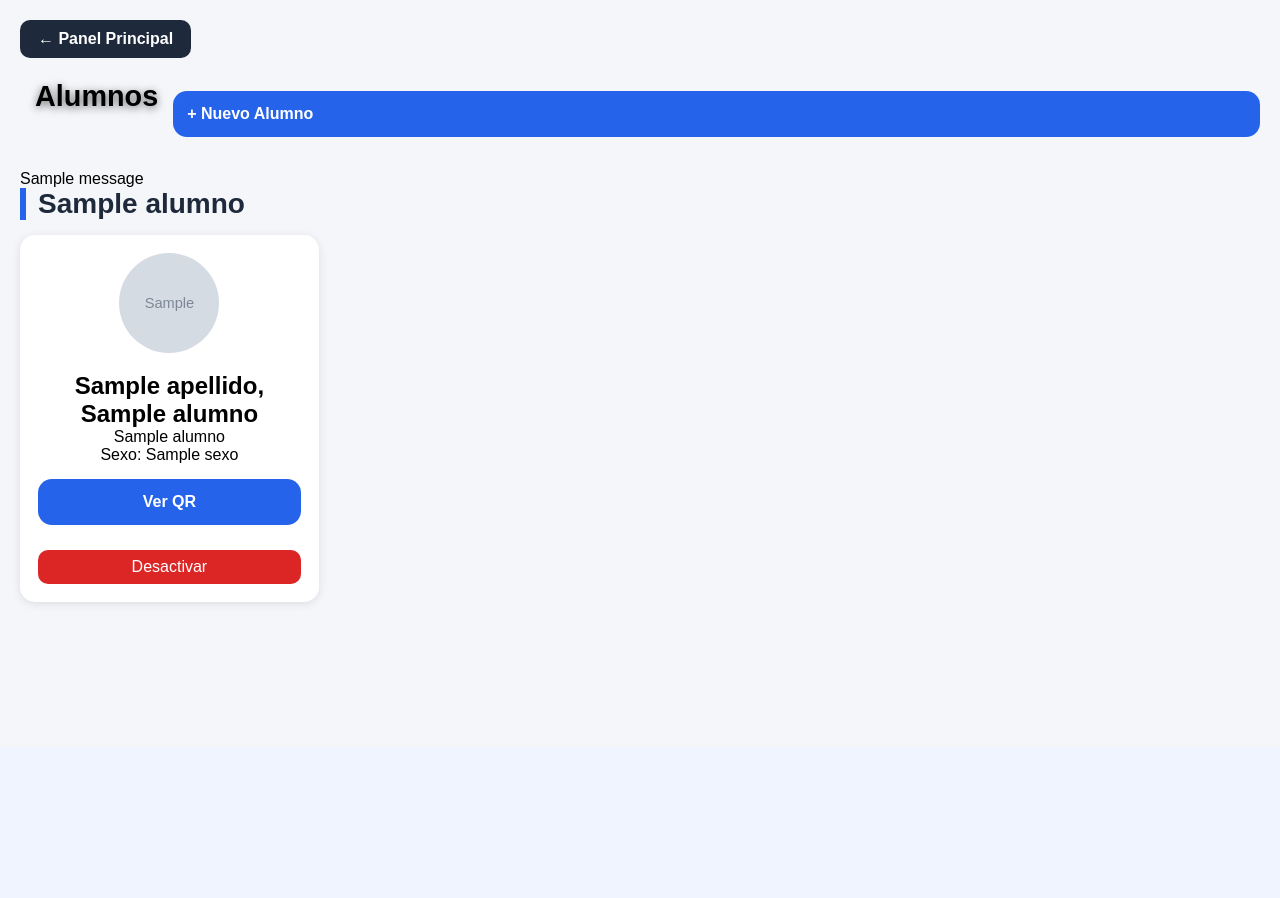
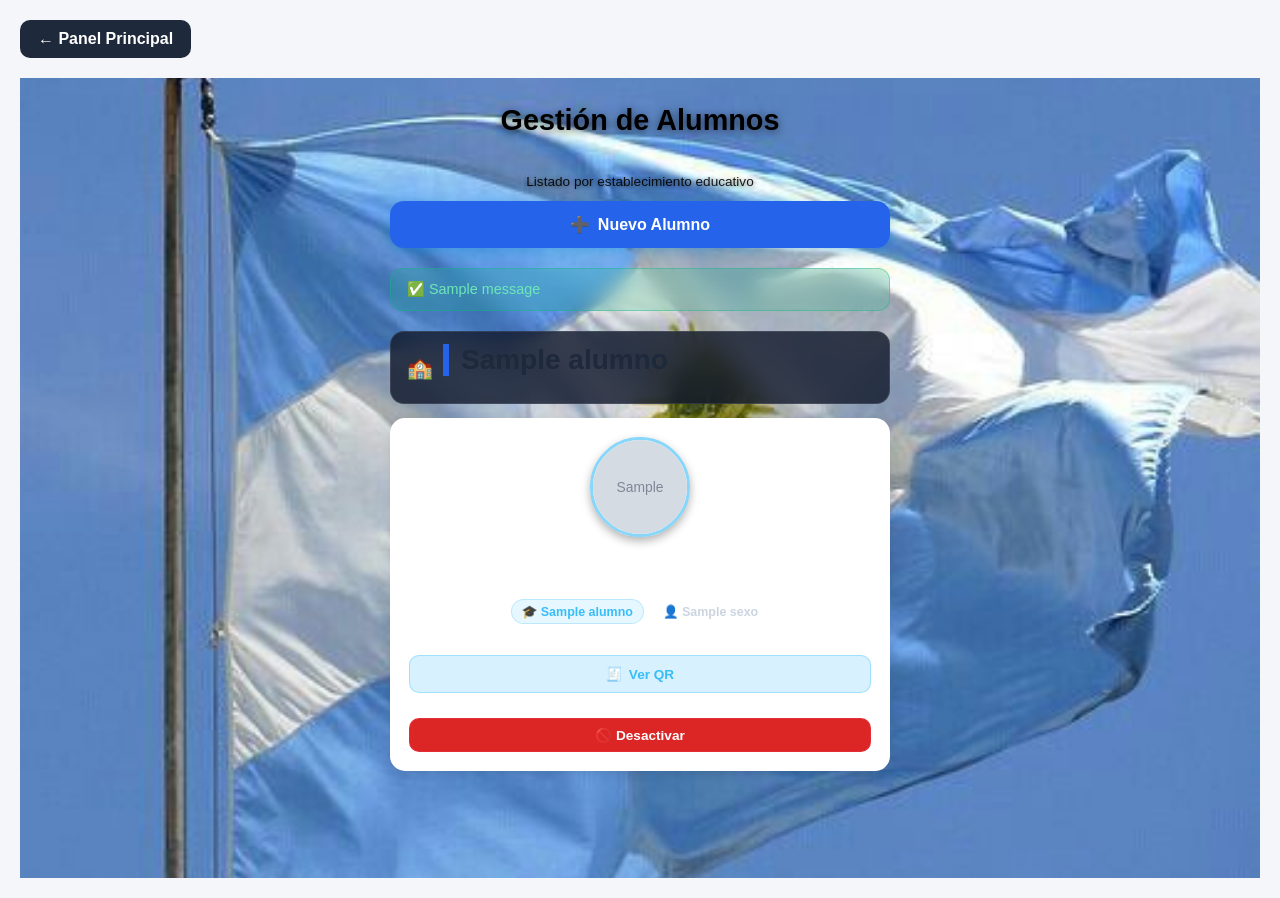
Before and after one commit to DavidAdrian2002/final_qr, a Flask app: page /alumnos in a window 1280 px wide. Shown: the part 53-951 px from the top of the page. Before the commit the page ends 659 px from the top, so only its background shows below. Run offline with Flask 3, Linux system fonts and the light colour scheme; the visitor is signed in with stand-in values (Sample User, id 1); grey boxes marked "Sample" are stand-in pictures; one stand-in notice (Sample message) is shown; a database or web service that is not in the repository returns one stand-in record (values such as "Sample title"); some libraries are stand-ins or nearby versions.

Commit message:
Cambios generales en los estilos 2

```diff
--- a/static/css/style.css
+++ b/static/css/style.css
@@ -123,6 +123,213 @@ body{
 
 .menu-card.logout-card:active {
     background: rgba(225, 29, 72, 0.45);
+}
+/* Contenedor general para la vista de Alumnos */
+.alumnos-wrapper {
+    min-height: 100vh;
+    width: 100%;
+    background: url('../img/fondodash.jpg') no-repeat center center fixed;
+    background-size: cover;
+    padding: 24px 16px 50px 16px;
+    box-sizing: border-box;
+    display: flex;
+    flex-direction: column;
+    align-items: center;
+}
+
+/* Header principal */
+.page-header {
+    width: 100%;
+    max-width: 500px;
+    display: flex;
+    flex-direction: column;
+    gap: 12px;
+    margin-bottom: 20px;
+}
+
+.header-info {
+    text-align: center;
+}
+
+.add-btn {
+    display: flex;
+    align-items: center;
+    justify-content: center;
+    gap: 8px;
+    background: linear-gradient(135deg, #0284c7, #0369a1);
+    color: white;
+    text-decoration: none;
+    font-weight: 600;
+    font-size: 0.95rem;
+    padding: 14px;
+    border-radius: 12px;
+    box-shadow: 0 4px 12px rgba(2, 132, 199, 0.35);
+    transition: transform 0.15s ease, background 0.2s ease;
+    -webkit-tap-highlight-color: transparent;
+}
+
+.add-btn:active {
+    transform: scale(0.97);
+}
+
+/* Mensaje de Éxito / Flash */
+.success-box {
+    width: 100%;
+    max-width: 500px;
+    background: rgba(16, 185, 129, 0.2);
+    border: 1px solid rgba(16, 185, 129, 0.4);
+    backdrop-filter: blur(10px);
+    color: #6ee7b7;
+    padding: 12px 16px;
+    border-radius: 12px;
+    margin-bottom: 20px;
+    font-size: 0.9rem;
+    font-weight: 500;
+    box-sizing: border-box;
+}
+
+/* Sección por Escuela */
+.school-section {
+    width: 100%;
+    max-width: 500px;
+    margin-bottom: 30px;
+}
+
+.school-header {
+    display: flex;
+    align-items: center;
+    gap: 10px;
+    background: rgba(15, 23, 42, 0.8);
+    backdrop-filter: blur(10px);
+    padding: 12px 16px;
+    border-radius: 14px;
+    border: 1px solid rgba(255, 255, 255, 0.1);
+    margin-bottom: 14px;
+}
+
+.school-icon {
+    font-size: 1.3rem;
+}
+
+.school-title {
+    font-size: 1.1rem;
+    font-weight: 700;
+    color: #f8fafc;
+    margin: 0;
+}
+
+/* Grilla de Alumnos */
+.student-grid {
+    display: grid;
+    grid-template-columns: 1fr; /* 1 columna cómoda en celular */
+    gap: 14px;
+}
+
+/* Tarjeta individual de Alumno */
+.student-card {
+    background: rgba(15, 23, 42, 0.65);
+    backdrop-filter: blur(12px);
+    -webkit-backdrop-filter: blur(12px);
+    border: 1px solid rgba(255, 255, 255, 0.12);
+    border-radius: 18px;
+    padding: 16px;
+    display: flex;
+    flex-direction: column;
+    align-items: center;
+    text-align: center;
+    box-shadow: 0 8px 20px rgba(0, 0, 0, 0.25);
+}
+
+/* Avatar / Foto */
+.student-avatar-container {
+    margin-bottom: 12px;
+}
+
+.student-photo {
+    width: 75px;
+    height: 75px;
+    border-radius: 50%;
+    object-fit: cover;
+    border: 3px solid rgba(56, 189, 248, 0.6);
+    box-shadow: 0 4px 10px rgba(0, 0, 0, 0.3);
+}
+
+.student-photo.placeholder {
+    display: flex;
+    align-items: center;
+    justify-content: center;
+    background: rgba(30, 41, 59, 0.8);
+    font-size: 2.2rem;
+}
+
+/* Info del Alumno */
+.student-name {
+    font-size: 1.1rem;
+    font-weight: 700;
+    color: #ffffff;
+    margin: 0 0 10px 0;
+}
+
+.student-badges {
+    display: flex;
+    gap: 8px;
+    justify-content: center;
+    flex-wrap: wrap;
+    margin-bottom: 16px;
+}
+
+.badge {
+    font-size: 0.78rem;
+    font-weight: 600;
+    padding: 4px 10px;
+    border-radius: 20px;
+    background: rgba(255, 255, 255, 0.08);
+    border: 1px solid rgba(255, 255, 255, 0.12);
+    color: #cbd5e1;
+}
+
+.badge-grade {
+    color: #38bdf8;
+    background: rgba(56, 189, 248, 0.12);
+    border-color: rgba(56, 189, 248, 0.25);
+}
+
+/* Botonera interna de la Tarjeta */
+.student-actions {
+    display: grid;
+    grid-template-columns: 1fr 1fr;
+    gap: 10px;
+    width: 100%;
+}
+
+.action-btn {
+    display: flex;
+    align-items: center;
+    justify-content: center;
+    gap: 6px;
+    padding: 10px;
+    border-radius: 10px;
+    font-size: 0.85rem;
+    font-weight: 600;
+    text-decoration: none;
+    transition: transform 0.15s ease, background 0.2s ease;
+    -webkit-tap-highlight-color: transparent;
+}
+
+.action-btn:active {
+    transform: scale(0.95);
+}
+
+.qr-btn {
+    background: rgba(56, 189, 248, 0.2);
+    color: #38bdf8;
+    border: 1px solid rgba(56, 189, 248, 0.35);
+}
+
+.delete-btn {
+    background: rgba(244, 63, 94, 0.18);
+    color: #f43f5e;
+    border: 1px solid rgba(244, 63, 94, 0.3);
 }
 .topbar{
     width:100%;
--- a/templates/alumnos.html
+++ b/templates/alumnos.html
@@ -5,25 +5,26 @@ Alumnos
 {% endblock %}
 
 {% block content %}
+<div class="alumnos-wrapper">
 
+    <!-- Encabezado de la página -->
     <div class="page-header">
-
-
-<h1 class="page-title">
-    Alumnos
-</h1>
-
-<a class="primary-btn" href="/alumnos/nuevo">
-    + Nuevo Alumno
+        <div class="header-info">
+            <h1 class="page-title">Gestión de Alumnos</h1>
+            <p class="page-subtitle">Listado por establecimiento educativo</p>
+        </div>
+        <a class="primary-btn add-btn" href="/alumnos/nuevo">
+            <span>➕</span> Nuevo Alumno
         </a>
-
-
     </div>
 
+    <!-- Mensajes Flasheados -->
     {% with messages = get_flashed_messages() %}
     {% if messages %}
-{% for message in messages %} <div class="success-box">
-{{ message }} </div>
+    {% for message in messages %}
+        <div class="success-box">
+            ✅ {{ message }}
+        </div>
     {% endfor %}
     {% endif %}
     {% endwith %}
@@ -32,18 +33,19 @@ Alumnos
 
     {% for alumno in alumnos %}
 
-
     {% if ns.escuela_actual != alumno.escuela_nombre %}
 
         {% if not loop.first %}
-        </div>
+            </div> <!-- Cierre de student-grid anterior -->
+        </div> <!-- Cierre de school-section anterior -->
         {% endif %}
 
         <div class="school-section">
 
-        <h2 class="school-title">
-             {{ alumno.escuela_nombre }}
-        </h2>
+            <div class="school-header">
+                <span class="school-icon">🏫</span>
+                <h2 class="school-title">{{ alumno.escuela_nombre }}</h2>
+            </div>
 
             <div class="student-grid">
 
@@ -51,60 +53,52 @@ Alumnos
 
     {% endif %}
 
+    <!-- Tarjeta del Alumno -->
     <div class="student-card">
 
+        <div class="student-avatar-container">
             {% if alumno.foto %}
-
             <img
                 src="{{ url_for('static', filename='img/alumnos/' + alumno.foto) }}"
                 class="student-photo"
+                alt="{{ alumno.nombre }}"
             >
-
             {% else %}
-
             <div class="student-photo placeholder">
                 👤
             </div>
+            {% endif %}
+        </div>
 
-    {% endif %}
+        <div class="student-info">
+            <h3 class="student-name">
+                {{ alumno.apellido }}, {{ alumno.nombre }}
+            </h3>
 
-    <h2>
-        {{ alumno.apellido }},
-        {{ alumno.nombre }}
-    </h2>
+            <div class="student-badges">
+                <span class="badge badge-grade">🎓 {{ alumno.grado_nombre }}</span>
+                <span class="badge badge-gender">👤 {{ alumno.sexo }}</span>
+            </div>
+        </div>
 
-    <p>
-        {{ alumno.grado_nombre }}
-    </p>
-
-    <p>
-        Sexo:
-        {{ alumno.sexo }}
-    </p>
-
+        <!-- Botonera de acciones -->
         <div class="student-actions">
-
-        <a
-            class="primary-btn"
-            href="/alumnos/qr/{{ alumno.id }}"
-        >
-            Ver QR
+            <a class="action-btn qr-btn" href="/alumnos/qr/{{ alumno.id }}">
+                <span>🧾</span> Ver QR
             </a>
-
-        <a
-            class="delete-btn"
-            href="/alumnos/desactivar/{{ alumno.id }}"
-        >
-            Desactivar
+            <a class="action-btn delete-btn" href="/alumnos/desactivar/{{ alumno.id }}">
+                <span>🚫</span> Desactivar
             </a>
-
         </div>
 
     </div>
 
-
     {% endfor %}
 
+    {% if alumnos %}
+            </div> <!-- Cierre del último student-grid -->
+        </div> <!-- Cierre de la última school-section -->
+    {% endif %}
+
 </div>
-
 {% endblock %}
```
Lines whose indentation alone changed are shown as unchanged.
